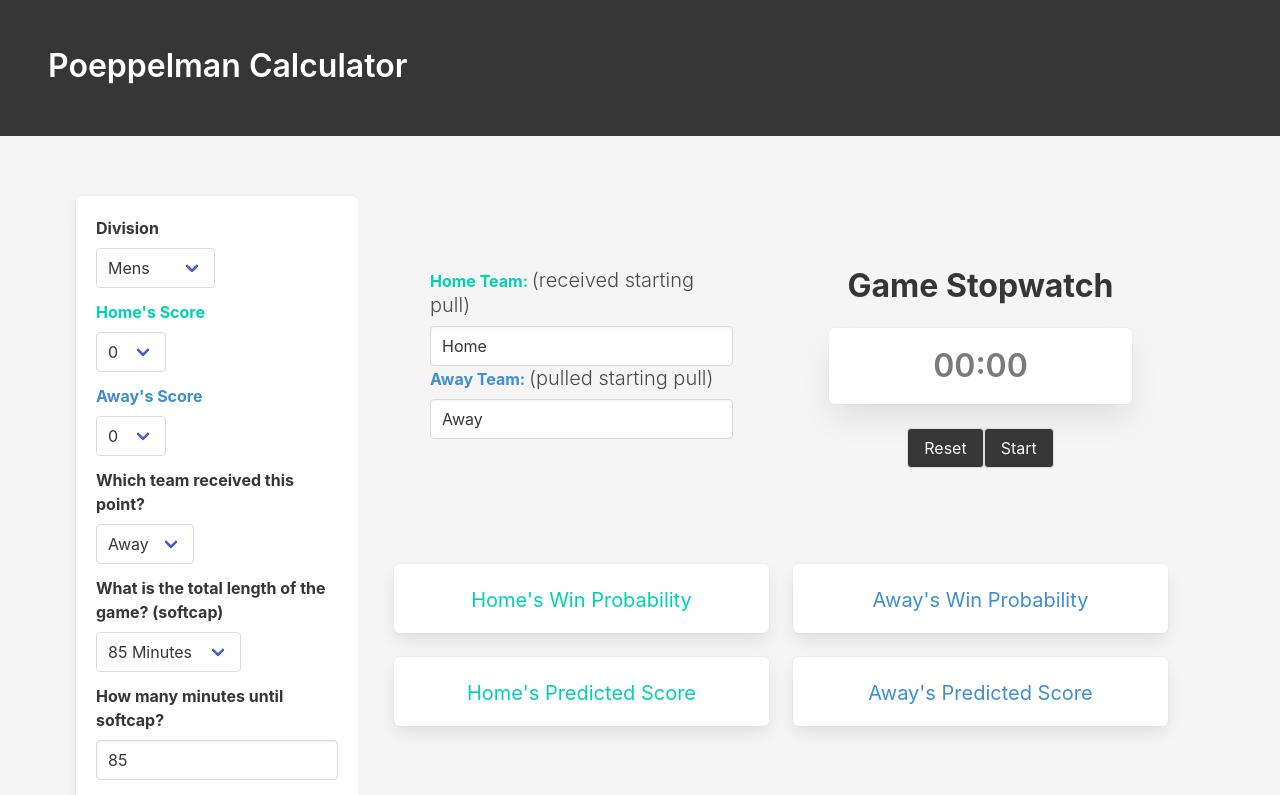
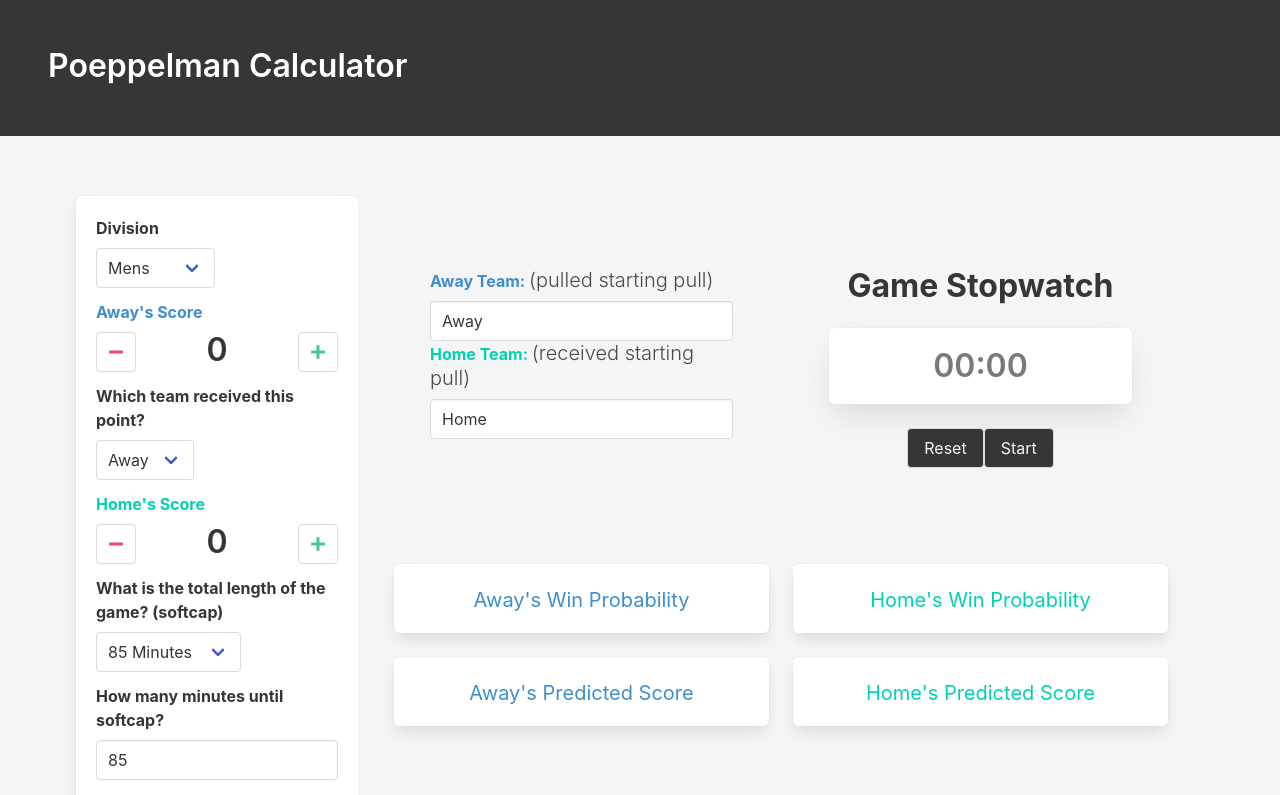
Before and after one commit to TeddyRandby/PoeppelmanFrontEnd, a React (Create React App) app: page / in a window 1280 px wide. Shown: the top 795 px of the page. Built offline with nearby package versions, Linux system fonts and the light colour scheme; no server answers.

Commit message:
More prettying, better score system

```diff
--- a/src/App.js
+++ b/src/App.js
@@ -10,7 +10,6 @@ import ElapsedTimeSelector from "./components/ElapsedTimeSelector";
 import Stopwatch from "./components/Stopwatch";
 import HomeTeamSelector from "./components/HomeTeamSelector";
 import AwayTeamSelector from "./components/AwayTeamSelector";
-// import { FontAwesomeIcon } from "@fortawesome/react-fontawesome";
 
 function App() {
   // State monitoring the divisions.
@@ -23,10 +22,10 @@ function App() {
   const [gameLength, setGameLength] = useState("85");
 
   // State monitoring the receiving team's score.
-  const [recScore, setRecScore] = useState("0");
+  const [recScore, setRecScore] = useState(0);
 
   // State monitoring the pulling team's score.
-  const [pullScore, setPullScore] = useState("0");
+  const [pullScore, setPullScore] = useState(0);
 
   // State monitoring which team began the game by receiving.
   const [received, setStartedReceving] = useState("1");
@@ -71,10 +70,30 @@ function App() {
     setRecScore(recScore);
   };
 
-  const pullScoreHandler = event => {
-    const pullScore = event.target.value;
-    setPullScore(pullScore);
+  const incrementPull = () => {
+    if ( pullScore < 15) {
+      setPullScore(pullScore + 1);
+    }
   };
+
+  const decrementPull = () => {
+    if ( pullScore > 0 ) {
+      setPullScore(pullScore - 1);
+    }
+  }
+
+  const decrementRec = () => {
+    if ( recScore > 0 ) {
+      setRecScore(recScore - 1);
+    }
+  }
+  const incrementRec = () => {
+    if ( recScore < 15) {
+      setRecScore(recScore + 1);
+    }
+  };
+
+
 
   const receivedHandler = event => {
     const startedReceiving = event.target.value;
@@ -273,40 +292,17 @@ function App() {
                   </div>
                 </div>
               </div>
-              <div className="field">
-                <label className="label has-text-primary">
-                  {homeTeam}'s Score
-                </label>
-                <div className="level">
-                   <div className="control">
-                      <div className="select">
-                        <RecScoreSelector
-                          recScore={recScore}
-                          onRecScoreUpdate={recScoreHandler}
-                        />
-                      </div>
-                    </div>
-                    <div className="control">
-                      {/* <button className="button" onClick={() => setPullScore(pullScore + 1)}>
-                      <FontAwesomeIcon
-                        icon="plus-square"
-                        size="2x"
-                      />
-                      </button> */}
-                    </div>
-                  </div>
-                </div>
+
               <div className="field">
                 <label className="label has-text-info">
                   {awayTeam}'s Score
                 </label>
                 <div className="control">
-                  <div className="select">
                     <PullScoreSelector
                       pullScore={pullScore}
-                      onPullScoreUpdate={pullScoreHandler}
+                      incrementPull={incrementPull}
+                      decrementPull={decrementPull}
                     />
-                  </div>
                 </div>
               </div>
               <div className="field">
@@ -322,6 +318,17 @@ function App() {
                   </div>
                 </div>
               </div>
+              <div className="field">
+                <label className="label has-text-primary">
+                  {homeTeam}'s Score
+                </label>
+                   <div className="control">
+                        <RecScoreSelector
+                          recScore={recScore}
+                          incrementRec={incrementRec}
+                          decrementRec={decrementRec}                        />
+                    </div>
+                </div>
               <div className="field">
                 <label className="label">
                   What is the total length of the game? (softcap)
@@ -359,6 +366,18 @@ function App() {
             <div className="tile is-parent">
               <div className="tile is-child section">
                 <React.Fragment>
+                  <label className="label has-text-info">
+                    Away Team:{" "}
+                    <span className="subtitle has-text-gray has-text-weight-light">
+                      (pulled starting pull)
+                    </span>
+                  </label>
+                  <div className="control">
+                    <AwayTeamSelector
+                      awayTeam={awayTeam}
+                      onAwayTeamUpdate={awayTeamHandler}
+                    />
+                  </div>
                   <label className="label has-text-primary">
                     Home Team:{" "}
                     <span className="subtitle has-text-gray has-text-weight-light">
@@ -369,18 +388,6 @@ function App() {
                     <HomeTeamSelector
                       homeTeam={homeTeam}
                       onHomeTeamUpdate={homeTeamHandler}
-                    />
-                  </div>
-                  <label className="label has-text-info">
-                    Away Team:{" "}
-                    <span className="subtitle has-text-gray has-text-weight-light">
-                      (pulled starting pull)
-                    </span>
-                  </label>
-                  <div className="control">
-                    <AwayTeamSelector
-                      awayTeam={awayTeam}
-                      onAwayTeamUpdate={awayTeamHandler}
                     />
                   </div>
                 </React.Fragment>
@@ -413,6 +420,21 @@ function App() {
             </div>
 
             <div class="tile is-parent ">
+
+              <div className="tile is-parent is-child is-vertical">
+              <div className="tile has-text-centered is-child box">
+                  <div className="title has-text-info"> {apiResponse.PullTeam_Win_Prob} </div>
+                  <div className="subtitle has-text-info">
+                    {awayTeam}'s Win Probability
+                  </div>
+                </div>
+                <div className="tile has-text-centered is-child box">
+                  <div className="title has-text-info"> {apiResponse.PullTeam_Avg_Score} </div>
+                  <div className="subtitle has-text-info">
+                    {awayTeam}'s Predicted Score
+                  </div>
+                </div>
+              </div>
               <div className="tile is-parent is-child is-vertical">
                 <div className="tile has-text-centered is-child box">
                   <div className="title has-text-primary"> {apiResponse.RecTeam_Win_Prob} </div>
@@ -428,28 +450,15 @@ function App() {
                   </div>
                 </div>
               </div>
-              <div className="tile is-parent is-child is-vertical">
-              <div className="tile has-text-centered is-child box">
-                  <div className="title has-text-info"> {apiResponse.PullTeam_Win_Prob} </div>
-                  <div className="subtitle has-text-info">
-                    {awayTeam}'s Win Probability
-                  </div>
-                </div>
-                <div className="tile has-text-centered is-child box">
-                  <div className="title has-text-info"> {apiResponse.PullTeam_Avg_Score} </div>
-                  <div className="subtitle has-text-info">
-                    {awayTeam}'s Predicted Score
-                  </div>
-                </div>
-              </div>
             </div>
           </div>
         </div>
       </div>
       <div className="footer has-background-white">
         <div className="content has-text-centered">
-          React App Programming: Teddy Randby, Monte Carlo Programming (R):
-          Craig Poeppleman, Concept: Charles Kerr
+          <p>React App Programming: Teddy Randby - <a class="has-text-link"href="https://github.com/TeddyRandby"> Find me on Github </a></p>
+          <p>Monte Carlo Programming (R): Craig Poeppleman </p>
+          <p>Concept: Charles Kerr </p>
         </div>
       </div>
     </body>
--- a/src/components/PullScoreSelector.js
+++ b/src/components/PullScoreSelector.js
@@ -1,58 +1,29 @@
 import React from "react";
+import { FontAwesomeIcon } from "@fortawesome/react-fontawesome";
 
 function PullScoreSelector (props) {
   const content = (
-    <select onChange={props.onPullScoreUpdate} value={props.pullScore}>
-      <option key="0" value={"0"}>
-        0
-      </option>
-      <option key="1" value={"1"}>
-        1
-      </option>
-
-      <option key="2" value={"2"}>
-        2
-      </option>
-      <option key="3" value={"3"}>
-        3
-      </option>
-      <option key="4" value={"4"}>
-        4
-      </option>
-      <option key="5" value={"5"}>
-        5
-      </option>
-      <option key="6" value={"6"}>
-        6
-      </option>
-      <option key="7" value={"7"}>
-        7
-      </option>
-      <option key="8" value={"8"}>
-        8
-      </option>
-      <option key="9" value={"9"}>
-        9
-      </option>
-      <option key="10" value={"10"}>
-        10
-      </option>
-      <option key="11" value={"11"}>
-        11
-      </option>
-      <option key="12" value={"12"}>
-        12
-      </option>
-      <option key="13" value={"13"}>
-        13
-      </option>
-      <option key="14" value={"14"}>
-        14
-      </option>
-      <option key="15" value={"15"}>
-        15
-      </option>
-    </select>
+    <div class="is-flex">
+    <button class="button has-text-danger" onClick={props.decrementPull}>
+      <span class="icon is-small">
+      <FontAwesomeIcon
+        icon="minus"
+        zsize="2x"
+      />
+      </span>
+    </button>
+    <div class="container">
+      <p class="title content has-text-centered">{props.pullScore}</p>
+    </div>
+    <button class="button has-text-success" onClick={props.incrementPull}>
+      <span class="icon is-small">
+      <FontAwesomeIcon
+        icon="plus"
+        zsize="2x"
+      />
+      </span>
+    </button>
+    </div>
   );
   return content;
 };
--- a/src/components/RecScoreSelector.js
+++ b/src/components/RecScoreSelector.js
@@ -1,58 +1,29 @@
 import React from "react";
+import { FontAwesomeIcon } from "@fortawesome/react-fontawesome";
 
 function RecScoreSelector(props) {
   const content = (
-    <select onChange={props.onRecScoreUpdate} value={props.recScore}>
-      <option key="0" value={"0"}>
-        0
-      </option>
-      <option key="1" value={"1"}>
-        1
-      </option>
-
-      <option key="2" value={"2"}>
-        2
-      </option>
-      <option key="3" value={"3"}>
-        3
-      </option>
-      <option key="4" value={"4"}>
-        4
-      </option>
-      <option key="5" value={"5"}>
-        5
-      </option>
-      <option key="6" value={"6"}>
-        6
-      </option>
-      <option key="7" value={"7"}>
-        7
-      </option>
-      <option key="8" value={"8"}>
-        8
-      </option>
-      <option key="9" value={"9"}>
-        9
-      </option>
-      <option key="10" value={"10"}>
-        10
-      </option>
-      <option key="11" value={"11"}>
-        11
-      </option>
-      <option key="12" value={"12"}>
-        12
-      </option>
-      <option key="13" value={"13"}>
-        13
-      </option>
-      <option key="14" value={"14"}>
-        14
-      </option>
-      <option key="15" value={"15"}>
-        15
-      </option>
-    </select>
+    <div class="is-flex">
+    <button class="button has-text-danger" onClick={props.decrementRec}>
+      <span class="icon is-small">
+      <FontAwesomeIcon
+        icon="minus"
+        zsize="2x"
+      />
+      </span>
+    </button>
+    <div class="container">
+      <p class="title content has-text-centered">{props.recScore}</p>
+    </div>
+    <button class="button has-text-success" onClick={props.incrementRec}>
+      <span class="icon is-small">
+      <FontAwesomeIcon
+        icon="plus"
+        zsize="2x"
+      />
+      </span>
+    </button>
+    </div>
   );
   return content;
 };
--- a/src/index.js
+++ b/src/index.js
@@ -3,7 +3,8 @@ import ReactDOM from 'react-dom';
 import App from './App';
 
 import { library } from '@fortawesome/fontawesome-svg-core'
-import { faPlusSquare } from '@fortawesome/free-solid-svg-icons'
+import { faPlus, faMinus } from '@fortawesome/free-solid-svg-icons'
 
-library.add(faPlusSquare);
+library.add(faPlus);
+library.add(faMinus);
 ReactDOM.render(<App/>, document.getElementById('root'));
```
